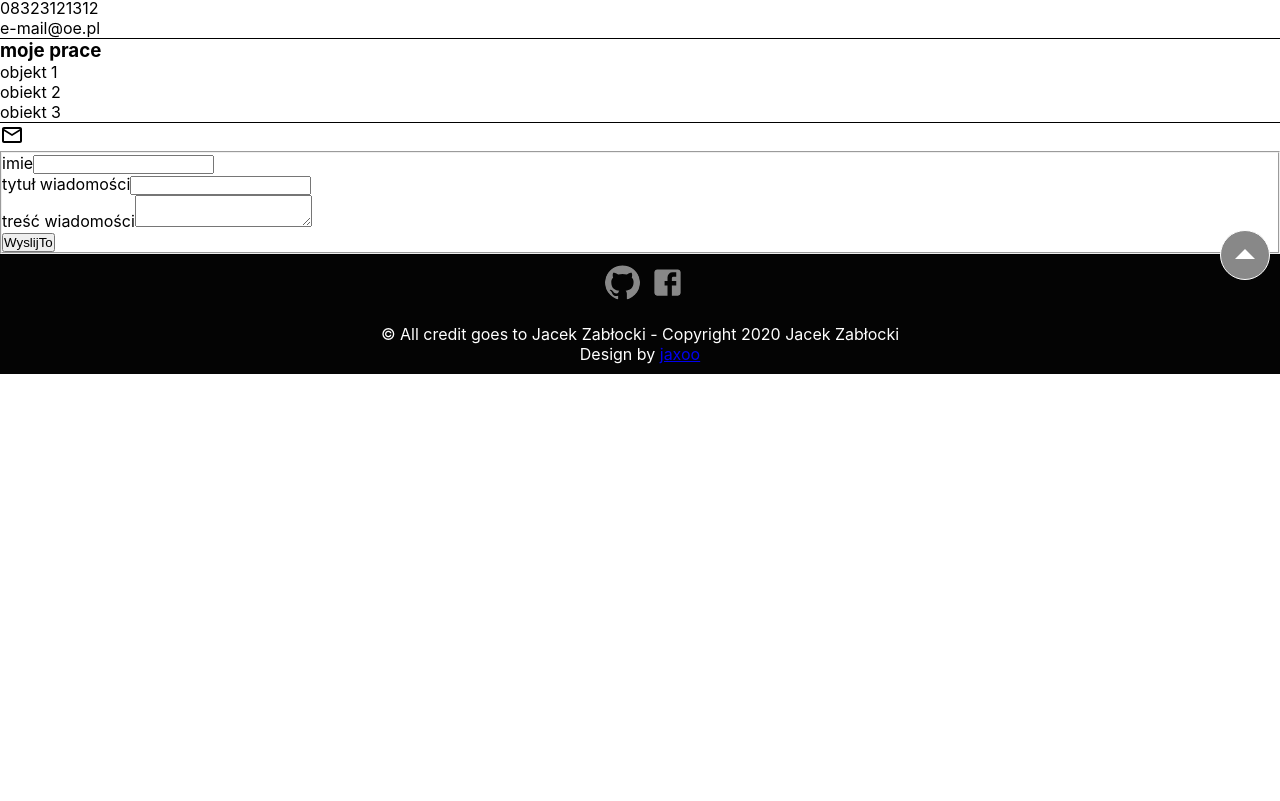
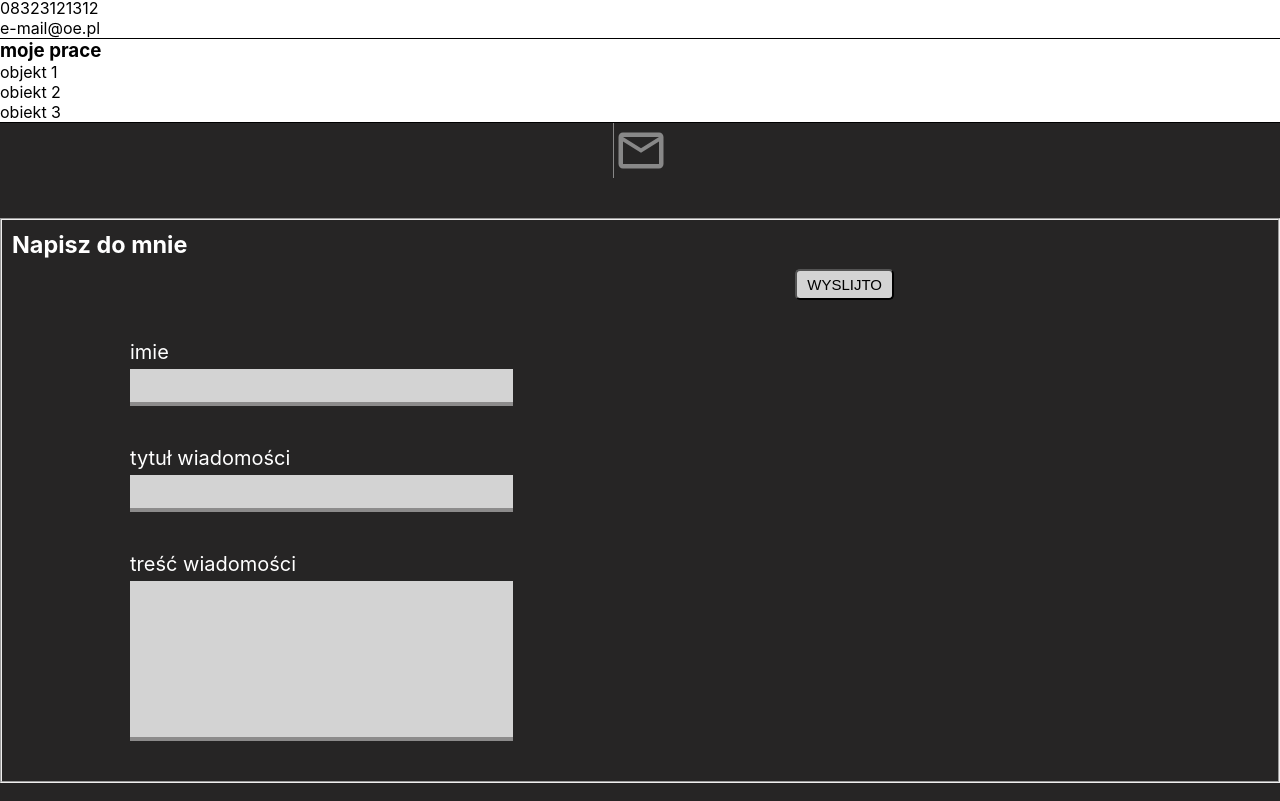
Before and after one commit to actionjacks/MyportfolioReact, a React (Create React App) app: page / in a window 1280 px wide. Shown: the part 1139-1940 px from the top of the page. Before the commit the page ends 1513 px from the top, so only its background shows below. Built offline with nearby package versions, Linux system fonts and the light colour scheme.

Commit message:
styled Form component

```diff
--- a/public/myDataPL.json
+++ b/public/myDataPL.json
@@ -23,6 +23,7 @@
     "portfolio": "moje prace",
     "myWork": ["objekt 1", "obiekt 2", "obiekt 3"],
     "form": {
+        "formTitle": "Napisz do mnie",
         "name": "imie",
         "subject": "tytuł wiadomości",
         "message": "treść wiadomości",
--- a/src/components/Form.js
+++ b/src/components/Form.js
@@ -12,15 +12,23 @@ function Form({ data }) {
     window.open(`mailto:${myMail}?subject=${subject}&body=${name}: ${message}`);
   };
   return (
-    <>
+    <div className="form">
       {data !== undefined ? (
         <>
-          {console.log(data.form)}
-          <form id="contactForm" name="contactForm">
-            <MailOutlineIcon />
-            <fieldset>
-              <div>
-                {/* input name */}
+          <form className="form__contactForm">
+            <MailOutlineIcon className="form__icon" />
+            <fieldset className="form__fieldset">
+              <h3>{data.form.formTitle}</h3>
+              <div className="form__button">
+                <button
+                  type="submit"
+                  onClick={handleSendForm}
+                  className="submit"
+                >
+                  {data.form.sendBtn}
+                </button>
+              </div>
+              <div className="form__inputName">
                 <label htmlFor="contactName">{data.form.name}</label>
                 <input
                   value={name}
@@ -31,8 +39,7 @@ function Form({ data }) {
                   onChange={(e) => setName(e.target.value)}
                 />
               </div>
-              {/* input subject  */}
-              <div>
+              <div className="form__inputTitle">
                 <label htmlFor="contactSubject">{data.form.subject}</label>
                 <input
                   value={subject}
@@ -43,8 +50,7 @@ function Form({ data }) {
                   onChange={(e) => setSubject(e.target.value)}
                 />
               </div>
-              {/* message */}
-              <div>
+              <div className="form__inputTextArea">
                 <label htmlFor="contactMessage">{data.form.message}</label>
                 <textarea
                   value={message}
@@ -53,24 +59,11 @@ function Form({ data }) {
                   name="contactMessage"
                 ></textarea>
               </div>
-              {/* send form */}
-              <div>
-                <button
-                  type="submit"
-                  onClick={handleSendForm}
-                  className="submit"
-                >
-                  {data.form.sendBtn}
-                </button>
-                {/* <span id="image-loader">
-             <img alt="" src="images/loader.gif" />
-           </span> */}
-              </div>
             </fieldset>
           </form>
         </>
       ) : null}
-    </>
+    </div>
   );
 }
 
--- a/src/style/Form.scss
+++ b/src/style/Form.scss
@@ -0,0 +1,132 @@
+.form {
+    height: 100vh;
+    background-color: rgb(38, 37, 37);
+    color: white;
+    font-size: 20px;
+
+    & .form__contactForm {
+        display: flex;
+        flex-direction: column;
+        justify-content: space-between;
+        padding-bottom: 10vh;
+
+        & .form__icon {
+            font-size: 55px;
+            margin: auto;
+            color: rgb(136, 136, 136);
+            border-left: 1px solid rgb(136, 136, 136);
+            transition: .7s;
+        }
+
+        & .form__icon:hover {
+            color: white;
+        }
+
+        & .form__fieldset {
+            justify-content: center;
+            margin-top: 5vh;
+
+            h3 {
+                margin: 10px;
+            }
+
+            & .form__inputName {
+                margin-left: 10vw;
+                margin-top: 5vh;
+                display: flex;
+                flex-direction: column;
+                width: 30%;
+
+                & input[type="text"] {
+                    font-size: 20px;
+                    border: none;
+                    padding: 5px;
+                    background-color: rgb(211, 211, 211);
+                    border-bottom: 4px solid rgb(140, 139, 139);
+                }
+
+                & label {
+                    margin-bottom: 5px;
+                }
+            }
+
+            & .form__inputTitle {
+                margin-left: 10vw;
+                margin-top: 5vh;
+                display: flex;
+                flex-direction: column;
+                width: 30%;
+
+                & input[type="text"] {
+                    font-size: 20px;
+                    border: none;
+                    padding: 5px;
+                    background-color: rgb(211, 211, 211);
+                    border-bottom: 4px solid rgb(140, 139, 139);
+                }
+
+                & label {
+                    margin-bottom: 5px;
+                }
+            }
+
+            & .form__inputTextArea {
+                margin-left: 10vw;
+                margin-top: 5vh;
+                display: flex;
+                flex-direction: column;
+                width: 30%;
+                margin-bottom: 5vh;
+
+                & textarea {
+                    height: 20vh;
+                    resize: none;
+                    font-size: 20px;
+                    border: none;
+                    padding: 5px;
+                    background-color: rgb(211, 211, 211);
+                    border-bottom: 4px solid rgb(140, 139, 139);
+                }
+
+                & textarea:focus {
+                    font-size: 20px;
+                    border: none;
+                    padding: 5px;
+                    background-color: rgb(211, 211, 211);
+                    border-bottom: 4px solid rgb(140, 139, 139);
+                }
+
+                & label {
+                    margin-bottom: 5px;
+                }
+            }
+
+            & .form__button>button {
+                font-size: 15px;
+                color: black;
+                text-transform: uppercase;
+                text-decoration: none;
+                background: rgb(211, 211, 211);
+                padding: 5px 10px;
+                border-radius: 5px;
+                transition: all 0.4s ease 0s;
+            }
+
+            & .form__button>button:hover {
+                text-shadow: 0px 0px 6px rgb(255, 255, 255);
+                transition: all 0.4s ease 0s;
+                background: rgb(0, 0, 0);
+                color: white;
+            }
+
+            input:focus {
+                outline: none;
+            }
+
+            & .form__button {
+                margin: 5px 30vw 5px 0;
+                text-align: right;
+            }
+        }
+    }
+}
```
